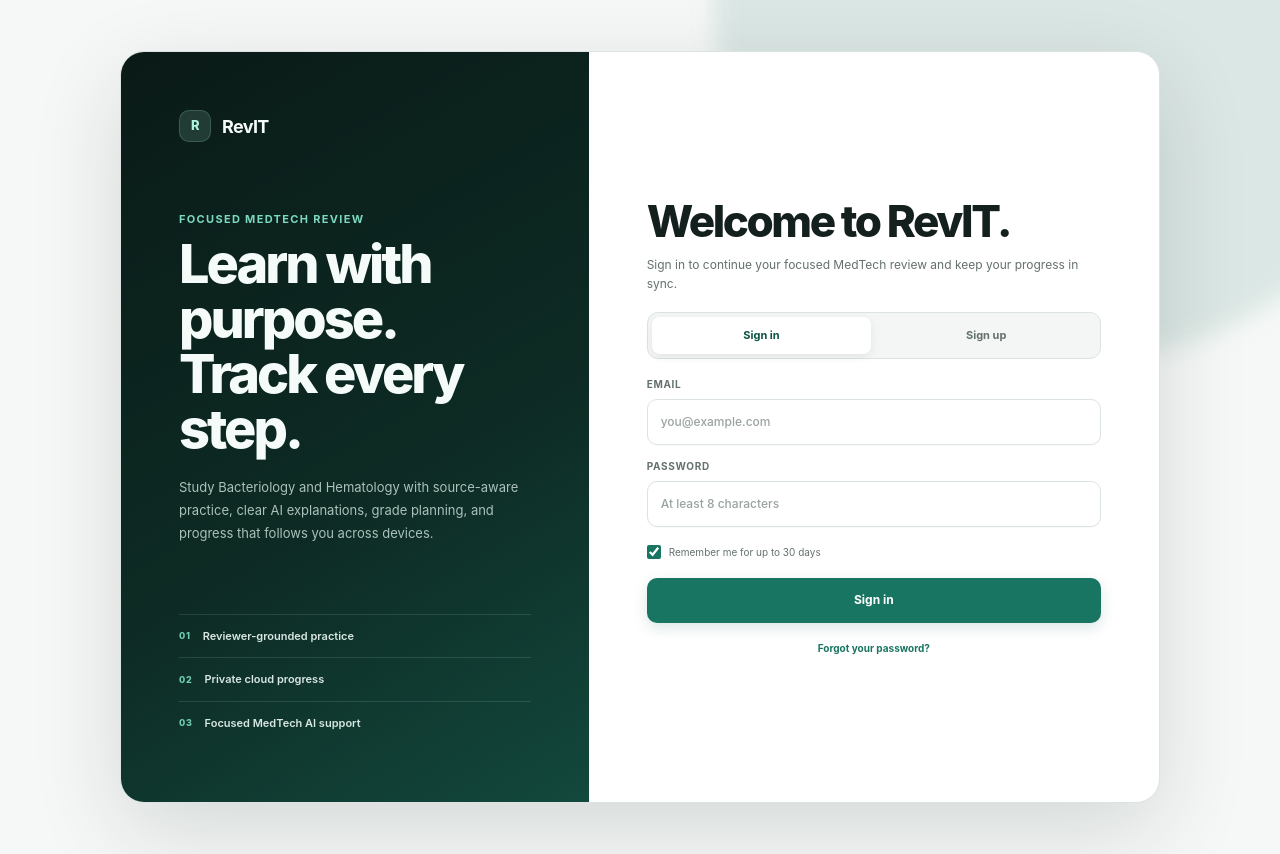
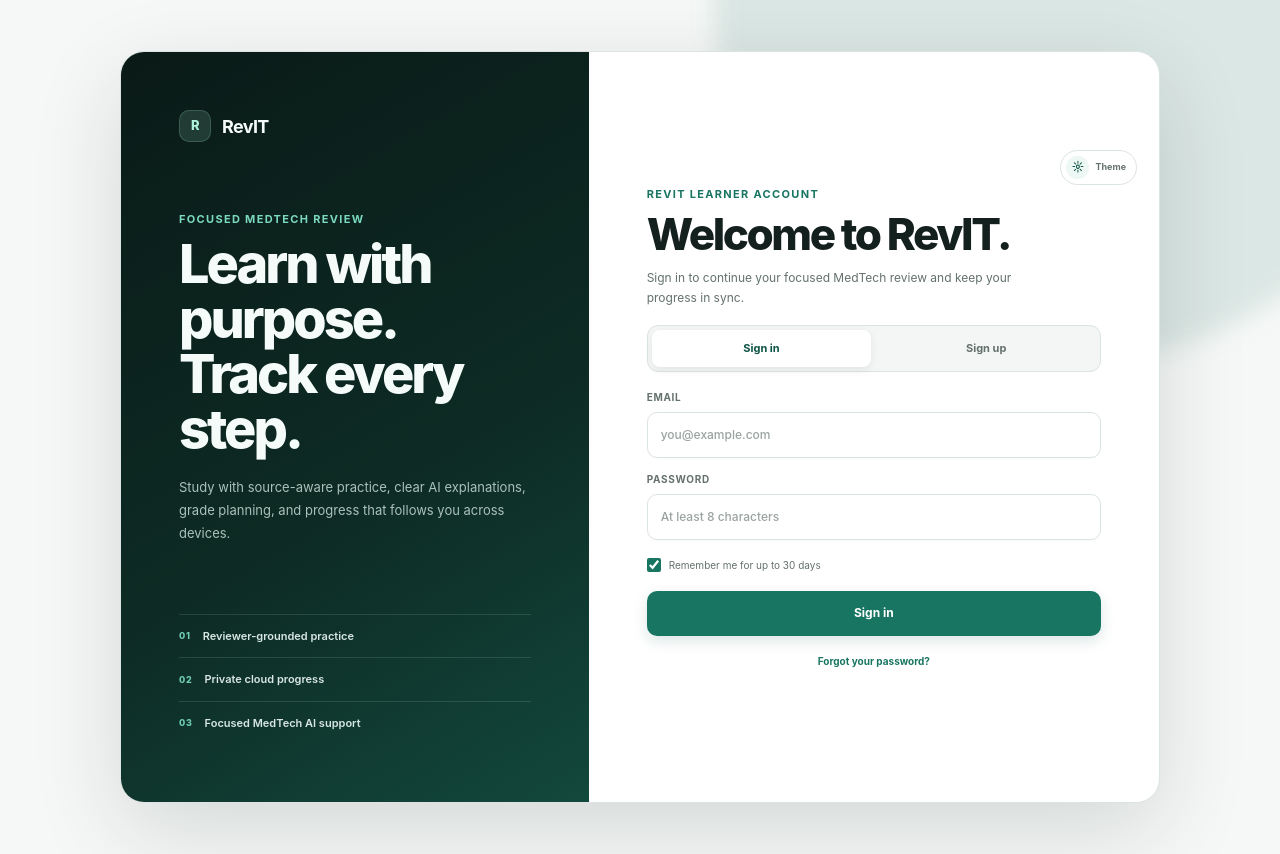
Before and after one commit to soaszz/RevIT, a Next.js app: page /auth in a window 1280 px wide. Built offline with nearby package versions, Linux system fonts and the light colour scheme; no server answers.

Commit message:
Update RevIT

```diff
--- a/app/auth/AuthPanel.tsx
+++ b/app/auth/AuthPanel.tsx
@@ -9,6 +9,24 @@ type Mode = "login" | "register";
 type StatusType = "error" | "success" | "info";
 
 const safeNextPath = (next: string) => next.startsWith("/") && !next.startsWith("//") ? next : "/overview";
+
+function AuthThemeToggle() {
+  function toggleTheme() {
+    const root = document.documentElement;
+    const nextTheme = root.dataset.theme === "dark" ? "light" : "dark";
+    root.dataset.theme = nextTheme;
+    root.style.colorScheme = nextTheme;
+    localStorage.setItem("revit-theme", nextTheme);
+  }
+
+  return (
+    <button className="theme-toggle auth-theme-toggle" type="button" onClick={toggleTheme} aria-label="Toggle light and dark mode" title="Toggle light and dark mode">
+      <span className="theme-symbol light-symbol" aria-hidden="true">☼</span>
+      <span className="theme-symbol dark-symbol" aria-hidden="true">☾</span>
+      <span>Theme</span>
+    </button>
+  );
+}
 
 export default function AuthPanel({ next = "/overview" }: { next?: string }) {
   const router = useRouter();
@@ -141,6 +159,7 @@ export default function AuthPanel({ next = "/overview" }: { next?: string }) {
   if (mfaFactorId) {
     return (
       <form className="auth-card" onSubmit={verifyMfa}>
+        <AuthThemeToggle />
         <div className="auth-heading">
           <p className="eyebrow">Two-factor authentication</p>
           <h1>One more secure step.</h1>
@@ -155,7 +174,9 @@ export default function AuthPanel({ next = "/overview" }: { next?: string }) {
 
   return (
     <form className="auth-card" onSubmit={submit}>
+      <AuthThemeToggle />
       <div className="auth-heading">
+        <p className="eyebrow">RevIT learner account</p>
         <h1>{mode === "login" ? "Welcome to RevIT." : "Create your account."}</h1>
         <p>{mode === "login" ? "Sign in to continue your focused MedTech review and keep your progress in sync." : "Create an account with your email, username, and password. You’ll return here to sign in."}</p>
       </div>
--- a/app/auth/page.tsx
+++ b/app/auth/page.tsx
@@ -11,7 +11,7 @@ export default async function AuthPage({ searchParams }: { searchParams: Promise
           <div>
             <p className="eyebrow">Focused MedTech review</p>
             <h2>Learn with purpose. Track every step.</h2>
-            <p>Study Bacteriology and Hematology with source-aware practice, clear AI explanations, grade planning, and progress that follows you across devices.</p>
+            <p>Study with source-aware practice, clear AI explanations, grade planning, and progress that follows you across devices.</p>
           </div>
           <ul className="auth-benefits" aria-label="RevIT features">
             <li><span>01</span>Reviewer-grounded practice</li>
--- a/app/globals.css
+++ b/app/globals.css
@@ -384,8 +384,9 @@ h1 { max-width: 840px; margin: 0; font-size: clamp(32px, 4vw, 48px); font-weight
 .auth-logo { display: inline-flex; align-items: center; gap: 11px; align-self: flex-start; color: inherit; font-size: 18px; letter-spacing: -.035em; text-decoration: none; }.auth-logo .brand-mark { background: rgba(170, 241, 220, .14); color: #aef2dc; box-shadow: inset 0 0 0 1px rgba(174, 242, 220, .18); }
 .auth-intro h2 { max-width: 390px; margin: 0; font-size: clamp(34px, 4.4vw, 54px); font-weight: 760; line-height: 1.02; letter-spacing: -.055em; }.auth-intro > div > p:last-child { max-width: 420px; margin: 20px 0 0; color: #abc1bb; font-size: 13px; line-height: 1.75; }.auth-intro .eyebrow { color: #7bd9bf; }
 .auth-benefits { display: grid; gap: 0; margin: 0; padding: 0; list-style: none; }.auth-benefits li { display: flex; align-items: center; gap: 12px; padding: 13px 0; border-top: 1px solid rgba(210, 245, 235, .13); color: #d9e7e3; font-size: 11px; font-weight: 600; }.auth-benefits li span { color: #70cdb4; font-size: 9px; font-weight: 800; letter-spacing: .08em; }
-.auth-card { min-width: 0; width: 100%; align-self: center; display: grid; gap: 18px; padding: clamp(32px, 5vw, 58px); background: var(--paper); }
-.auth-heading { display: grid; gap: 10px; }.auth-heading .eyebrow { margin-bottom: 0; }.auth-card h1 { font-size: clamp(32px, 4vw, 44px); }.auth-heading > p:last-child, .security-copy { max-width: 440px; margin: 0; color: var(--muted); font-size: 12px; line-height: 1.65; }
+.auth-card { position: relative; min-width: 0; width: 100%; align-self: center; display: grid; gap: 18px; padding: clamp(32px, 5vw, 58px); background: var(--paper); }
+.auth-heading { display: grid; gap: 10px; padding-right: 76px; }.auth-heading .eyebrow { margin-bottom: 0; }.auth-card h1 { font-size: clamp(32px, 4vw, 44px); }.auth-heading > p:last-child, .security-copy { max-width: 440px; margin: 0; color: var(--muted); font-size: 12px; line-height: 1.65; }
+.auth-theme-toggle { position: absolute; top: 22px; right: 22px; gap: 6px; min-height: 34px; border-radius: 99px; padding: 5px 10px 5px 5px; box-shadow: none; color: var(--muted); font-size: 9px; font-weight: 750; }.auth-theme-toggle:hover { border-color: color-mix(in srgb, var(--green) 46%, var(--line)); color: var(--green-dark); }.auth-theme-toggle .theme-symbol { width: 23px; height: 23px; border-radius: 50%; background: var(--surface-tint); color: var(--green-dark); font-size: 12px; }
 .auth-fields { display: grid; gap: 14px; }.auth-field { display: grid; gap: 7px; color: var(--muted); font-size: 10px; font-weight: 750; text-transform: uppercase; letter-spacing: .07em; }.auth-field input, .profile-name-field select, .profile-name-field textarea { width: 100%; min-height: 46px; border: 1px solid var(--line); border-radius: 10px; padding: 11px 13px; background: var(--input); color: var(--ink); font-size: 12px; font-weight: 500; text-transform: none; letter-spacing: 0; box-shadow: 0 1px 0 rgba(0, 0, 0, .02); }.auth-field input::placeholder { color: color-mix(in srgb, var(--muted) 65%, transparent); }.auth-field input:disabled { opacity: .72; background: var(--surface-soft); }.auth-field small { color: var(--muted); font-size: 8px; font-weight: 500; letter-spacing: 0; text-transform: none; }
 .auth-tabs { display: grid; grid-template-columns: 1fr 1fr; gap: 5px; padding: 4px; border: 1px solid var(--line); border-radius: 11px; background: var(--surface-soft); }.auth-tabs button { border: 0; border-radius: 8px; padding: 10px; background: transparent; color: var(--muted); font-size: 11px; font-weight: 720; }.auth-tabs button.active { background: var(--paper); color: var(--green-dark); box-shadow: 0 3px 10px rgba(0, 0, 0, .07); }
 .check-label { display: flex; align-items: center; gap: 8px; color: var(--muted); font-size: 10px; }.check-label input { width: 14px; height: 14px; accent-color: var(--green); }
```
